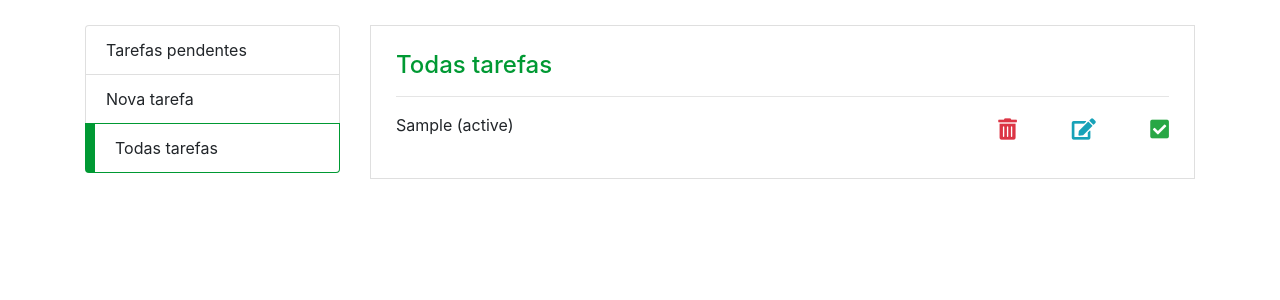
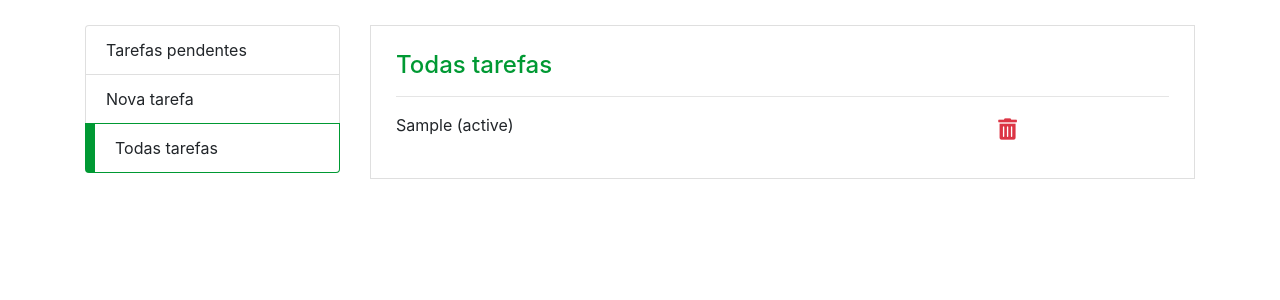
Before and after one commit to maleixorm/lista-de-tarefas, a PHP site: page /todas_tarefas.php in a window 1280 px wide. Shown: the part 56-356 px from the top of the page. Run offline with PHP 8.4, Linux system fonts and the light colour scheme; tables that the repository leaves empty or names only in its code hold one stand-in row (values such as "Sample post"); some libraries are stand-ins or nearby versions.

Commit message:
Controlando as opções do menu de cada tarefa

```diff
--- a/public/todas_tarefas.php
+++ b/public/todas_tarefas.php
@@ -62,8 +62,12 @@
 										</div>
 										<div class="col-sm-3 mt-2 d-flex justify-content-between">
 											<i class="fas fa-trash-alt fa-lg text-danger" onclick="remover(<?= $tarefa->id ?>)"></i>
-											<i class="fas fa-edit fa-lg text-info" onclick="editar(<?= $tarefa->id ?>, '<?= $tarefa->tarefa ?>')"></i>
-											<i class="fas fa-check-square fa-lg text-success"></i>
+
+											<? if ($tarefa->status == 'pendente') { ?>
+												<i class="fas fa-edit fa-lg text-info" onclick="editar(<?= $tarefa->id ?>, '<?= $tarefa->tarefa ?>')"></i>
+												<i class="fas fa-check-square fa-lg text-success" onclick="marcarRealizada(<?= $tarefa->id ?>)"></i>
+											<? } ?>
+
 										</div>
 									</div>
 								<? } ?>
```
